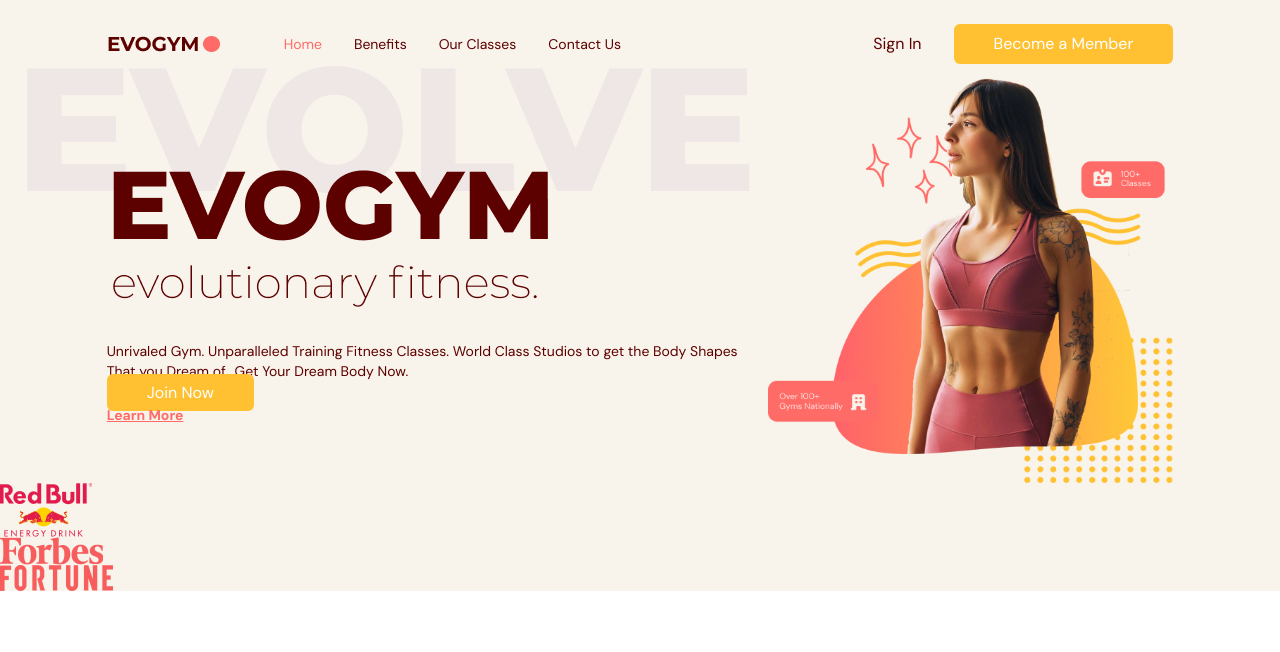
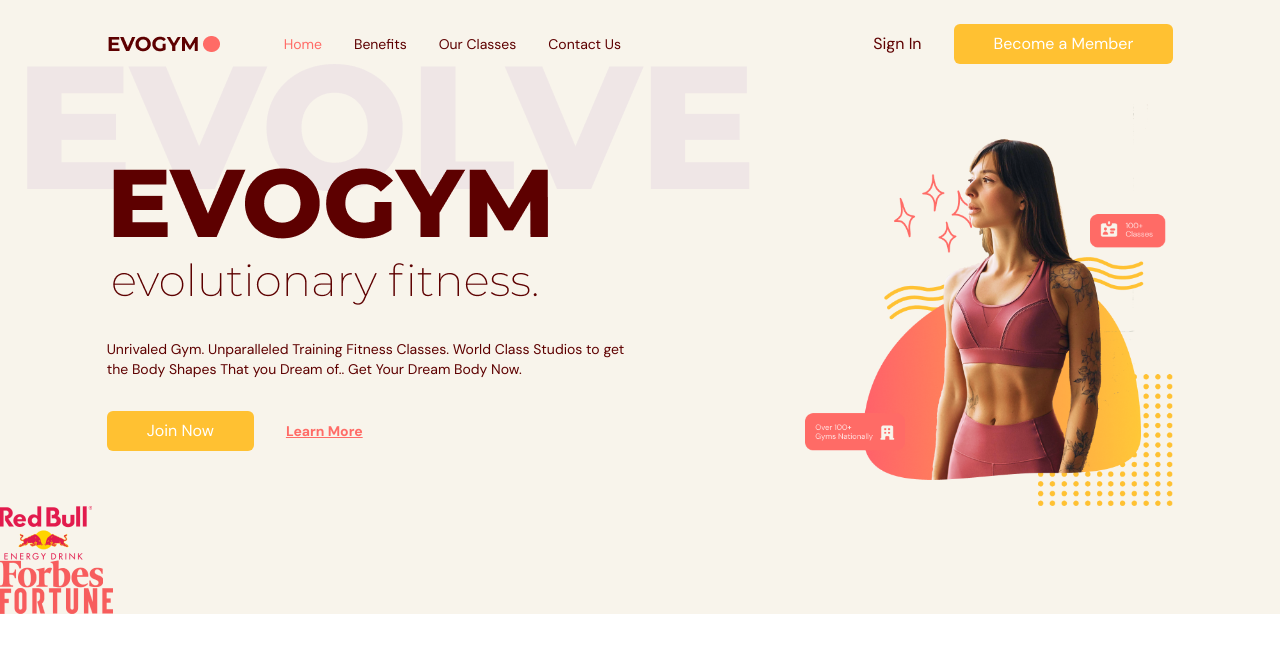
Before and after one commit to 0trava/Gym_typescrips, a React (Vite) app: page / in a window 1280 px wide. Shown: the top 652 px of the page. Built offline with nearby package versions, Linux system fonts and the light colour scheme.

Commit message:
add HOME: img style

```diff
--- a/src/scenes/home/home.tsx
+++ b/src/scenes/home/home.tsx
@@ -30,14 +30,14 @@
                     <img src={HomePageText} alt="home-page-text" />
                 </div>
             </div>
-            <p className="mt-8 text-sm">
-              Unrivaled Gym. Unparalleled Training Fitness Classes. World Class
-              Studios to get the Body Shapes That you Dream of.. Get Your Dream
-              Body Now.
-            </p>
+                <p className="mt-8 text-sm">
+                Unrivaled Gym. Unparalleled Training Fitness Classes. World Class
+                Studios to get the Body Shapes That you Dream of.. Get Your Dream
+                Body Now.
+                </p>
             </div>
             {/* ACTIONS */}
-            <div>
+            <div className="mt-8 flex items-center gap-8">
                <ActionButton setSelectedPage={setSelectedPage}>
                 Join Now
                </ActionButton>
@@ -48,12 +48,10 @@
                   <p>Learn More</p>
                </AnchorLink>
             </div>
-
-
         </div>
 
         {/* IMAGE */}
-        <div>
+        <div className="flex basis-3/5 justify-center md:z-10 md:ml-40 md:mt-16 md:justify-items-end">
             <img src={HomePageGraphic} alt="home-pageGrafic" />
         </div>
     </div>
```
